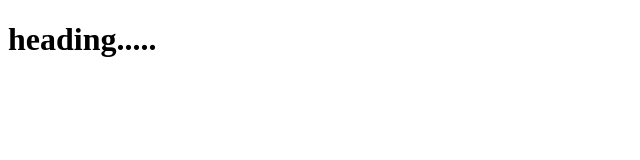
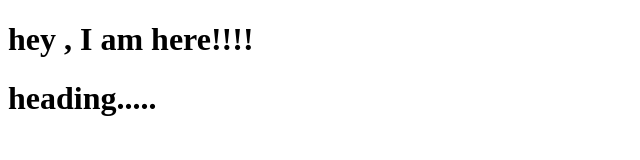
Before and after one commit to pooja1999r/test-repo-for-react, a website: page index.html in a window 1280 px wide. Shown: the whole page, without its empty margins (0-640 px from the left). Drawn offline with Linux system fonts and the light colour scheme.

Commit message:
improve index.html

```diff
--- a/index.html
+++ b/index.html
@@ -7,6 +7,7 @@
     <title>Document</title>
 </head>
 <body>
+    <h1>hey , I  am here!!!!</h1>
     <h1>heading.....</h1>
 </body>
 </html>
```
